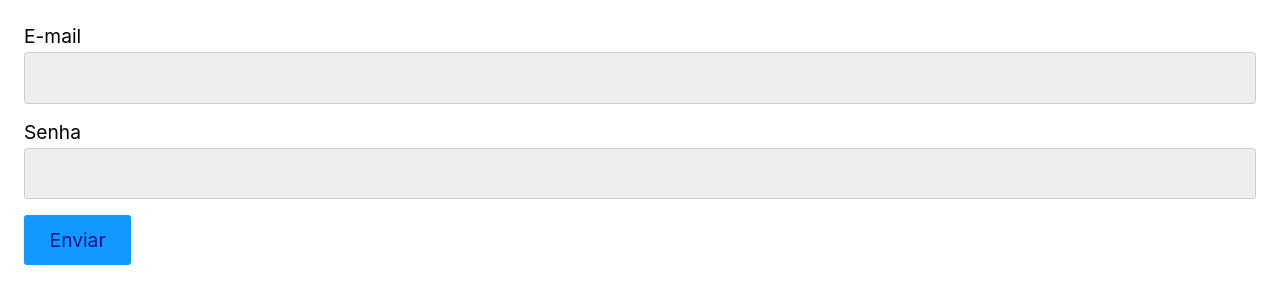
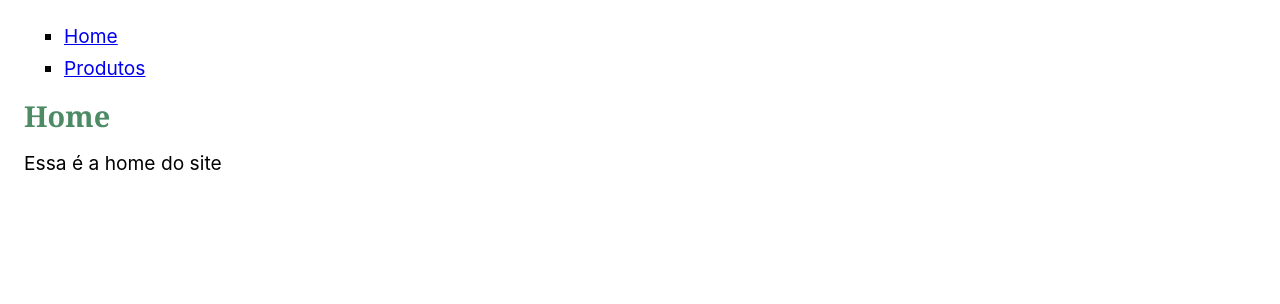
Before and after one commit to Pavanelli7/React, a React (Vite) app in the folder ferramentas-de-automacao/: page / in a window 1280 px wide. Shown: the top 304 px of the page. Built offline with nearby package versions, Linux system fonts and the light colour scheme.

Commit message:
Tópico/Desafio Componentes

```diff
--- a/ferramentas-de-automacao/src/App.jsx
+++ b/ferramentas-de-automacao/src/App.jsx
@@ -2,13 +2,25 @@
 import Header from "./Header"
 import Footer from "./Footer";
 import Form from "./Form/Form";
+import Home from "./Home";
+import Produtos from "./Produtos";
 
 
 
 const App = () => {
+  let Pagina = Home;
+  const {pathname} = window.location;
+
+  if (pathname === '/produtos') {
+    Pagina = Produtos;
+  } else {
+    Pagina = Home
+  }
+
   return (
     <>
-      <Form />
+      <Header />
+      <Pagina />
     </>
   )
 };
--- a/ferramentas-de-automacao/src/Header.jsx
+++ b/ferramentas-de-automacao/src/Header.jsx
@@ -3,7 +3,12 @@
 const Header = () => {
   return (
     <>
-      <header>Header</header>
+      <header>
+        <ul>
+          <li><a href="/">Home</a></li>
+          <li><a href="/produtos">Produtos</a></li>
+        </ul>
+      </header>
     </>
   )
 }
--- /dev/null
+++ b/ferramentas-de-automacao/src/Home.jsx
@@ -0,0 +1,15 @@
+import React from 'react'
+import Titulo from './Titulo'
+
+const Home = () => {
+  return (
+    <>
+      <section>
+        <Titulo texto = 'Home' />
+        <p>Essa é a home do site</p>
+      </section>
+    </>
+  )
+}
+
+export default Home
--- /dev/null
+++ b/ferramentas-de-automacao/src/Produtos.jsx
@@ -0,0 +1,34 @@
+import React from 'react'
+import Titulo from './Titulo'
+
+const Produtos = () => {
+  // Replique a interface como a apresentada na aula
+// Utilize a array abaixo para mostrar os produtos
+// Quebre em componentes o que precisar ser reutilizado
+// Dica: const { pathname } = window.location; (puxa o caminho do URL)
+const produtos = [
+  { nome: 'Notebook', propriedades: ['16gb ram', '512gb'] },
+  { nome: 'Smartphone', propriedades: ['2gb ram', '128gb'] },
+];
+
+
+  return (
+    <>
+    <section>
+      <Titulo texto= 'Produtos' />
+      {produtos.map(({nome, propriedades}) => (
+        <div style={{border: '1px solid', margin: '1rem 0'}}>
+          <h3 key={nome}>{nome}</h3>
+          <ul>
+          {propriedades.map(propiedade =>
+                <li key={propiedade}>{propiedade}</li>
+              )}
+          </ul>
+        </div>
+      ))}
+    </section>
+    </>
+  )
+}
+
+export default Produtos
--- /dev/null
+++ b/ferramentas-de-automacao/src/Titulo.jsx
@@ -0,0 +1,13 @@
+import React from 'react'
+
+const Titulo = ({texto}) => {
+  return (
+    <>
+      <h1 style={{color: '#4c8b64'}}>
+        {texto}
+      </h1>
+    </>
+  )
+}
+
+export default Titulo
```
